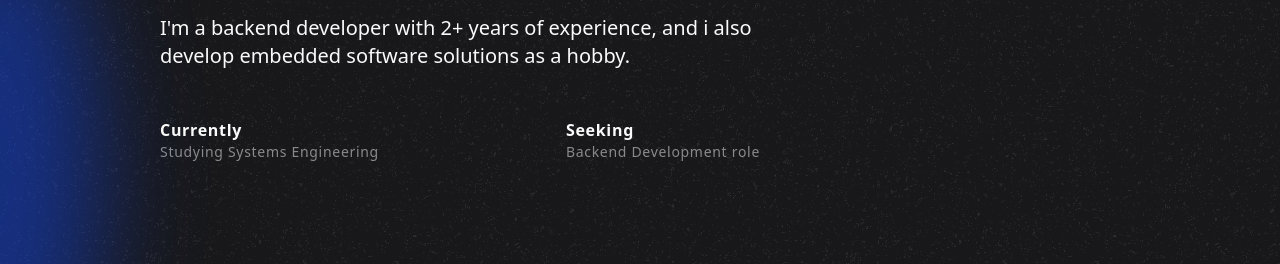
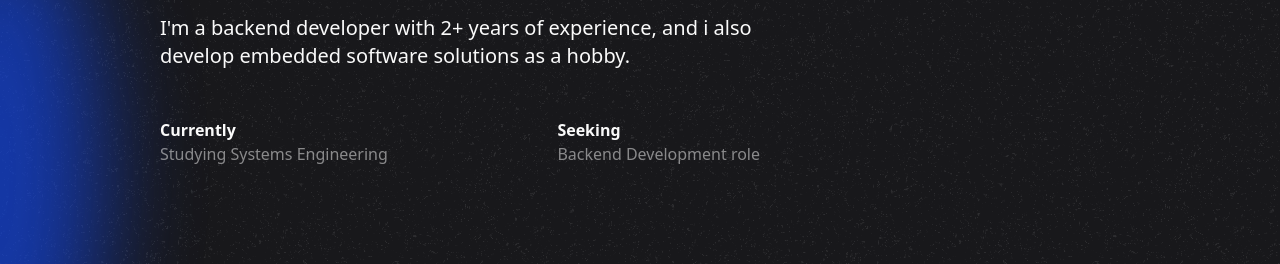
Before and after one commit to DevvDiego/DevvDiego.github.io, a SvelteKit app: page / in a window 1280 px wide. Shown: the part 226-490 px from the top of the page. Built offline with nearby package versions, Linux system fonts and the light colour scheme.

Commit message:
Fix: font not big enough, Fix: Elements of hero not stacking as intended

```diff
--- a/src/routes/+page.svelte
+++ b/src/routes/+page.svelte
@@ -4,11 +4,11 @@
 </script>
 
 
-<main class="relative w-full">
+<main class="relative z-[1] w-full bg-zinc-900 ">
 
     <div class="
-        background bg-zinc-900 w-full h-screen
-        fixed -z-20
+        background w-full h-screen
+        fixed z-[2]
 
     ">
 
@@ -21,10 +21,11 @@
         <div class="blobs">
 
             <Blob class="
-                bg-blue-700 opacity-50
                 absolute top-1/2 left-0
                 -translate-x-1/2 -translate-y-1/2
-                w-2/5 h-screen
+
+                bg-blue-700 opacity-70
+                w-2/12 sm:w-3/12 h-8/12
                 max-w-[200px] max-h-4/6
             "/>
 
@@ -37,6 +38,7 @@
 
 
     <div class="
+        relative z-[3]
         w-3/4 h-dvh mx-auto pt-16
         text-zinc-50 text-5xl sm:text-6xl
         font-extrabold
@@ -63,17 +65,17 @@
         </h1>
 
         <div class="
-            py-12 text-sm tracking-wider
+            py-12 text-base
             flex flex-row flex-wrap justify-between gap-x-8 gap-y-8
             max-w-[600px]
         ">
             <div>
-                <h1 class="text-base">Currently</h1>
+                <h1 class="">Currently</h1>
                 <p class="opacity-50 font-normal">Studying Systems Engineering</p>
             </div>
 
             <div>
-                <h1 class="text-base">Seeking</h1>
+                <h1 class="">Seeking</h1>
                 <ul class="opacity-50 font-normal">
                     <li>Backend Development role</li>
                 </ul>
```
